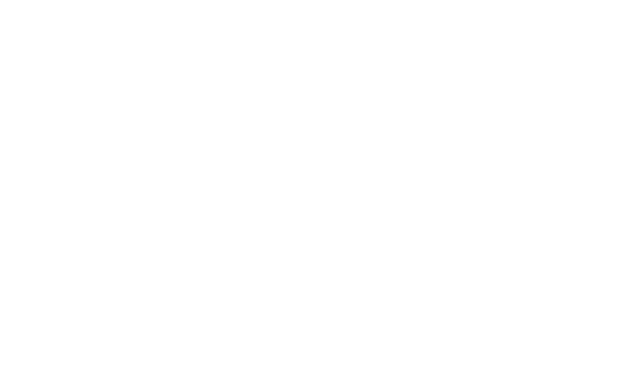
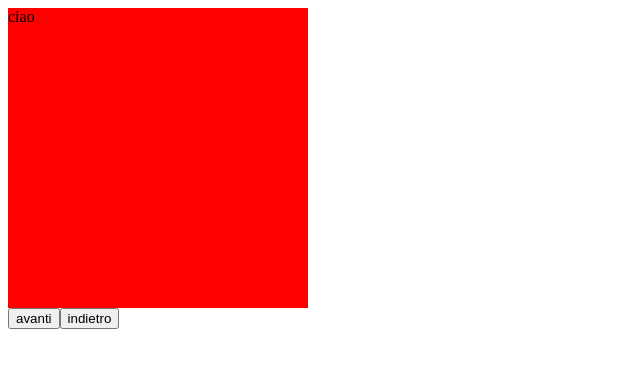
Before and after one commit to AndreaGul/react-carousel, a React (Vite) app: page / in a window 1280 px wide. Shown: the top 368 px of the page, without its empty margins (0-640 px from the left). Built offline with nearby package versions, Linux system fonts and the light colour scheme.

Commit message:
feat:import dei post e inizializzazione html per il carosello

```diff
--- /dev/null
+++ b/posts.js
@@ -0,0 +1,24 @@
+const posts = [
+    {
+        title: "Post 1",
+        imageUrl: "https://placehold.co/600x400"
+    },
+    {
+        title: "Post 2",
+        imageUrl: "https://placehold.co/600x400"
+    },
+    {
+        title: "Post 3",
+        imageUrl: "https://placehold.co/600x400"
+    },
+    {
+        title: "Post 4",
+        imageUrl: "https://placehold.co/600x400"
+    },
+    {
+        title: "Post 5",
+        imageUrl: "https://placehold.co/600x400"
+    }
+];
+
+export default  posts;
--- a/src/App.jsx
+++ b/src/App.jsx
@@ -1,9 +1,11 @@
+import Carosel from "./components/Carosel";
+import posts from "../posts"
 function App() {
 
 
   return (
     <>
-
+      <Carosel/>
     </>
   )
 }
--- /dev/null
+++ b/src/components/Carosel.jsx
@@ -0,0 +1,11 @@
+import caroselCss from "./Carosel.module.scss"
+
+export default () => {
+    return(
+        <>
+        <div className={caroselCss.container}>ciao</div>
+        <button>avanti</button>
+        <button>indietro</button>
+        </>
+    )
+}
--- /dev/null
+++ b/src/components/Carosel.module.scss
@@ -0,0 +1,5 @@
+.container{
+    width: 300px;
+    height: 300px;
+    background-color: red;
+}
```
